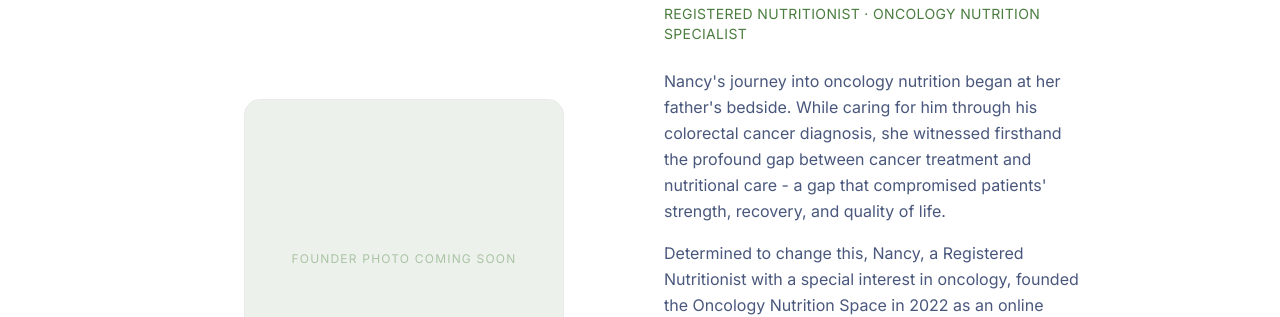
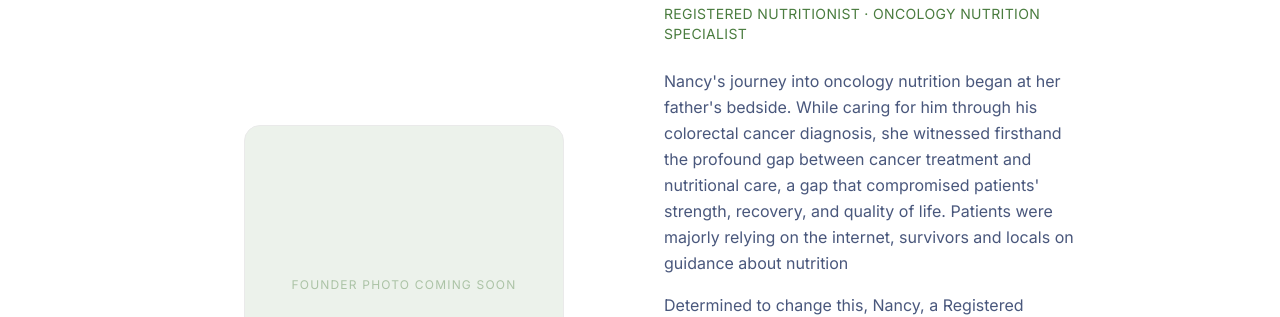
Before and after one commit to keystrok3/oncology-nutrition-space, a React (Vite) app: page /about in a window 1280 px wide. Shown: the part 635-952 px from the top of the page. Built offline with nearby package versions, Linux system fonts and the light colour scheme; no server answers; a web font is replaced by a local one.

Commit message:
fix: improve narrative clarity in FounderStory section of About.jsx

```diff
--- a/src/pages/About.jsx
+++ b/src/pages/About.jsx
@@ -95,9 +95,10 @@ function FounderStory() {
               Nancy's journey into oncology nutrition began
               at her father's bedside. While caring for him through his
               colorectal cancer diagnosis, she witnessed firsthand the profound
-              gap between cancer treatment and nutritional care - a gap that
+              gap between cancer treatment and nutritional care, a gap that
               compromised patients' strength, recovery, and quality
-              of life.
+              of life. Patients were majorly relying on the internet,
+              survivors and locals on guidance about nutrition
             </p>
             <p className="font-body text-base text-charcoal/80 leading-relaxed mb-4">
               Determined to change this, Nancy, a Registered Nutritionist with
```
